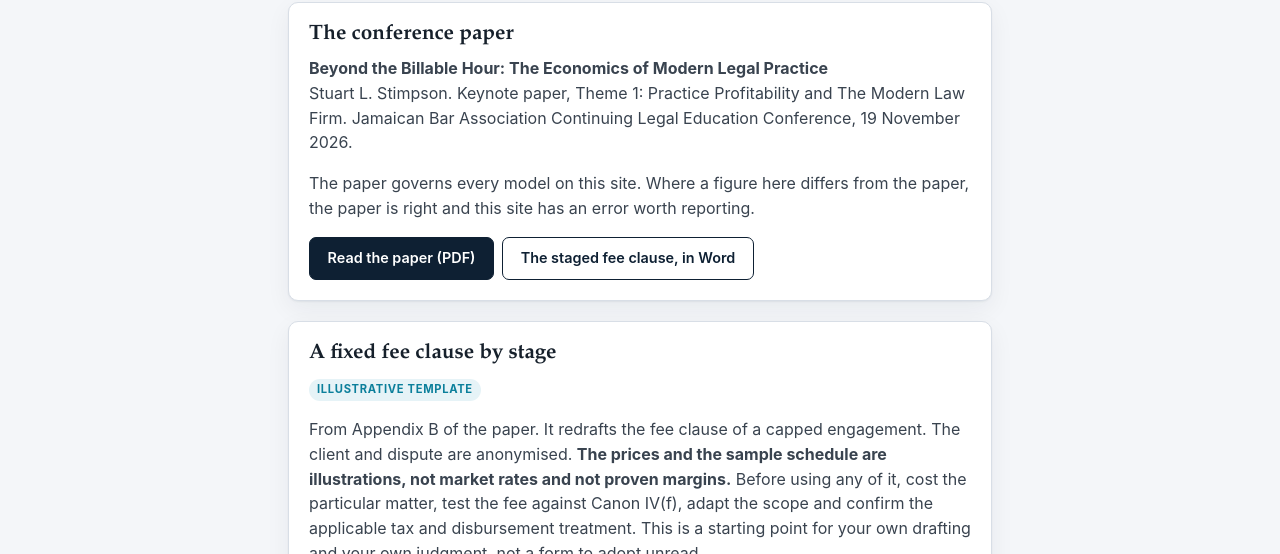
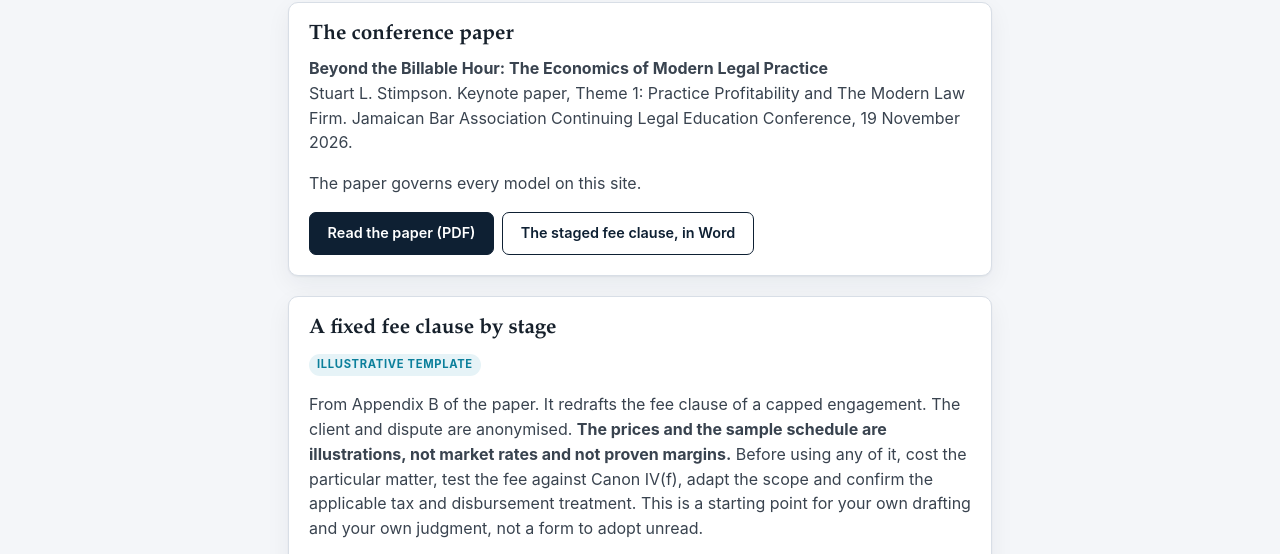
Before and after one commit to slstimpson/beyond-the-billable-hour-hub, a website: page resources.html in a window 1280 px wide. Shown: the part 240-794 px from the top of the page. Drawn offline with Linux system fonts and the light colour scheme.

Commit message:
Resources: cut the error-reporting sentence from the paper card
Co-Authored-By: Claude Fable 5.2 <noreply@anthropic.com>
Claude-Session: https://claude.ai/code/session_01BgGVzig1ArW5jEfpD9uM7g

```diff
--- a/resources.html
+++ b/resources.html
@@ -23,7 +23,7 @@
     <h2 style="margin-top:0">The conference paper</h2>
     <p><strong>Beyond the Billable Hour: The Economics of Modern Legal Practice</strong><br>
     Stuart L. Stimpson. Keynote paper, Theme 1: Practice Profitability and The Modern Law Firm. Jamaican Bar Association Continuing Legal Education Conference, 19 November 2026.</p>
-    <p>The paper governs every model on this site. Where a figure here differs from the paper, the paper is right and this site has an error worth reporting.</p>
+    <p>The paper governs every model on this site.</p>
     <div class="btn-row">
       <a class="btn" href="paper/beyond-the-billable-hour.pdf">Read the paper (PDF)</a>
       <a class="btn btn-ghost" href="#clause">The staged fee clause, in Word</a>
```
